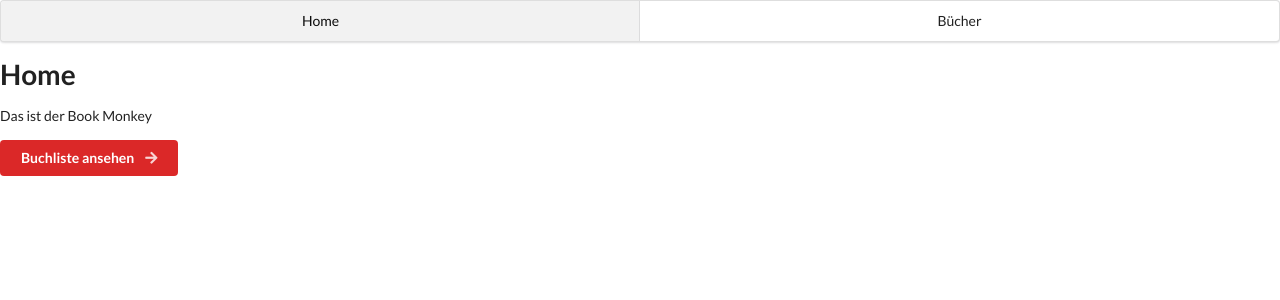
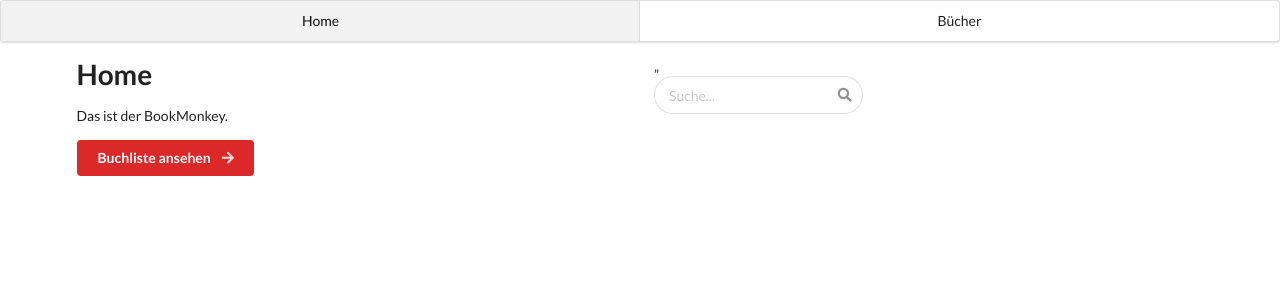
Before and after one commit to mabakach/BookMonkey2, an Angular app: page /home in a window 1280 px wide. Shown: the top 300 px of the page. Built offline with nearby package versions, Linux system fonts and the light colour scheme.

Commit message:
Add search component to home component

```diff
--- a/src/app/app.module.ts
+++ b/src/app/app.module.ts
@@ -10,6 +10,7 @@ import { BookListItemComponent } from './book-list-item/book-list-item.component
 import { BookDetailsComponent } from './book-details/book-details.component';
 
 import { HomeComponent } from './home/home.component';
+import { SearchComponent } from './search/search.component';
 
 @NgModule({
   declarations: [
@@ -17,7 +18,8 @@ import { HomeComponent } from './home/home.component';
     BookListComponent,
     BookListItemComponent,
     BookDetailsComponent,
-    HomeComponent
+    HomeComponent,
+    SearchComponent
   ],
   imports: [
     BrowserModule,
--- a/src/app/book-details/book-details.component.html
+++ b/src/app/book-details/book-details.component.html
@@ -39,5 +39,4 @@
   <button class="ui tiny red labeled icon button" (click)="removeBook()">
     <i class="remove icon"></i> Buch löschen
   </button>
-
 </div>
--- a/src/app/book-list/book-list.component.ts
+++ b/src/app/book-list/book-list.component.ts
@@ -11,9 +11,7 @@ import { Book, Thumbnail } from '../shared/book';
 export class BookListComponent implements OnInit {
   books: Book[];
 
-  constructor(private bookStoreService: BookStoreService) {
-
-  }
+  constructor(private bookStoreService: BookStoreService) {}
 
   ngOnInit() {
     this.bookStoreService.getAll().subscribe(res => this.books = res);
--- a/src/app/home/home.component.html
+++ b/src/app/home/home.component.html
@@ -1,7 +1,11 @@
-<h1>Home</h1>
-<p>Das ist der Book Monkey</p>
-
-<a routerLink="../books" class="ui red button">
+<div class="ui container two column grid">
+  <div class="ui container column">
+  <h1>Home</h1>
+  <p>Das ist der BookMonkey.</p>
+  <a routerLink="../books" class="ui red button">
   Buchliste ansehen
   <i class="right arrow icon"></i>
-</a>
+  </a>
+  </div>
+  <bm-search (bookSelected)="bookSelected($event)" class="column"></bm-search>
+  </div>
--- a/src/app/home/home.component.ts
+++ b/src/app/home/home.component.ts
@@ -1,4 +1,6 @@
 import { Component, OnInit } from '@angular/core';
+import { Router, ActivatedRoute } from '@angular/router';
+import { Book } from '../shared/book';
 
 @Component({
   selector: 'bm-home',
@@ -7,9 +9,11 @@ import { Component, OnInit } from '@angular/core';
 })
 export class HomeComponent implements OnInit {
 
-  constructor() { }
-
+  constructor(private router: Router, private route: ActivatedRoute) { }
   ngOnInit() {
   }
 
+  bookSelected(book: Book) {
+    this.router.navigate(['../books', book.isbn], { relativeTo: this.route });
+  }
 }
--- /dev/null
+++ b/src/app/search/search.component.html
@@ -0,0 +1,13 @@
+„<div class="ui search" [ngClass]="{ loading: isLoading }">
+  <div class="ui icon input">
+    <input (keyup)="keyup.emit(searchTerm.value)" #searchTerm class="prompt" type="text" placeholder="Suche...">
+    <i class="search icon"></i>
+  </div>
+  <div class="results transition" [ngClass]="{ visible: foundBooks.length }">
+    <a href (click)="bookSelected.emit(book); false" class="result" *ngFor="let book of foundBooks">
+      <div class="content">
+        <div class="title">{{ book.title }}</div>
+      </div>
+    </a>
+  </div>
+</div>
--- /dev/null
+++ b/src/app/search/search.component.ts
@@ -0,0 +1,29 @@
+import { Book } from './../shared/book';
+import { Component, EventEmitter, Output, OnInit } from '@angular/core';
+import { debounceTime, distinctUntilChanged, switchMap, tap } from 'rxjs/operators';
+import { BookStoreService } from '../shared/book-store.service';
+
+@Component({
+  selector: 'bm-search',
+  templateUrl: './search.component.html',
+  styles: []
+})
+export class SearchComponent implements OnInit {
+
+  foundBooks: Book[] = [];
+  isLoading = false;
+  constructor(private bs: BookStoreService) { }
+
+  @Output() bookSelected = new EventEmitter<Book>();
+  keyup = new EventEmitter<string>();
+  ngOnInit() {
+    this.keyup.pipe(
+      debounceTime(500),
+      distinctUntilChanged(),
+      tap( () => this.isLoading = true ),
+      switchMap(searchTerm => this.bs.getAllSearch(searchTerm)),
+      tap( () => this.isLoading = false )
+      )
+      .subscribe( books => this.foundBooks = books );
+  }
+}
--- a/src/app/shared/book-store.service.ts
+++ b/src/app/shared/book-store.service.ts
@@ -28,6 +28,18 @@ export class BookStoreService {
         ),
         catchError(this.errorHandler)
       );
+  }
+
+  getAllSearch(searchTerm: string): Observable<Array<Book>> {
+    return this.httpClient
+    .get<BookRaw[]>(`${this.api}/books/search/${searchTerm}`)
+    .pipe(
+      retry(3),
+      map(rawBooks => rawBooks
+        .map(rawBook => BookFactory.fromObject(rawBook)),
+      ),
+      catchError(this.errorHandler)
+    );
   }
 
   getSingle(isbn: string): Observable<Book> {
```
Also changed, not shown: 1 other file (tests, documents, lock files or other folders).
